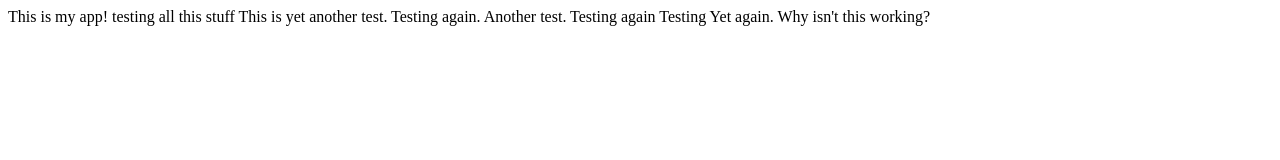
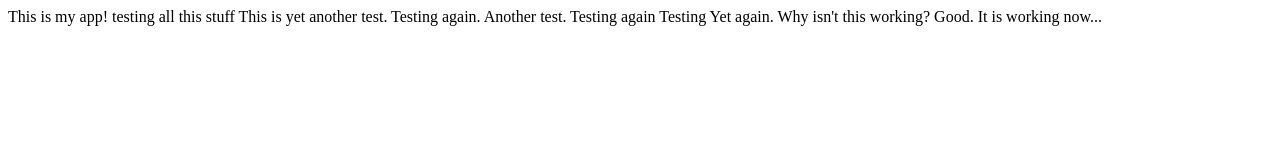
Before and after one commit to hatchna1/Testing, a plain HTML site: page index.html in a window 1280 px wide. Drawn offline with Linux system fonts and the light colour scheme.

Commit message:
Latest test

```diff
--- a/index.html
+++ b/index.html
@@ -10,6 +10,7 @@
         Another test.
         Testing again
         Testing Yet again.
-	Why isn't this working?
+        Why isn't this working?
+        Good. It is working now...
     </body>
 </html>
```
